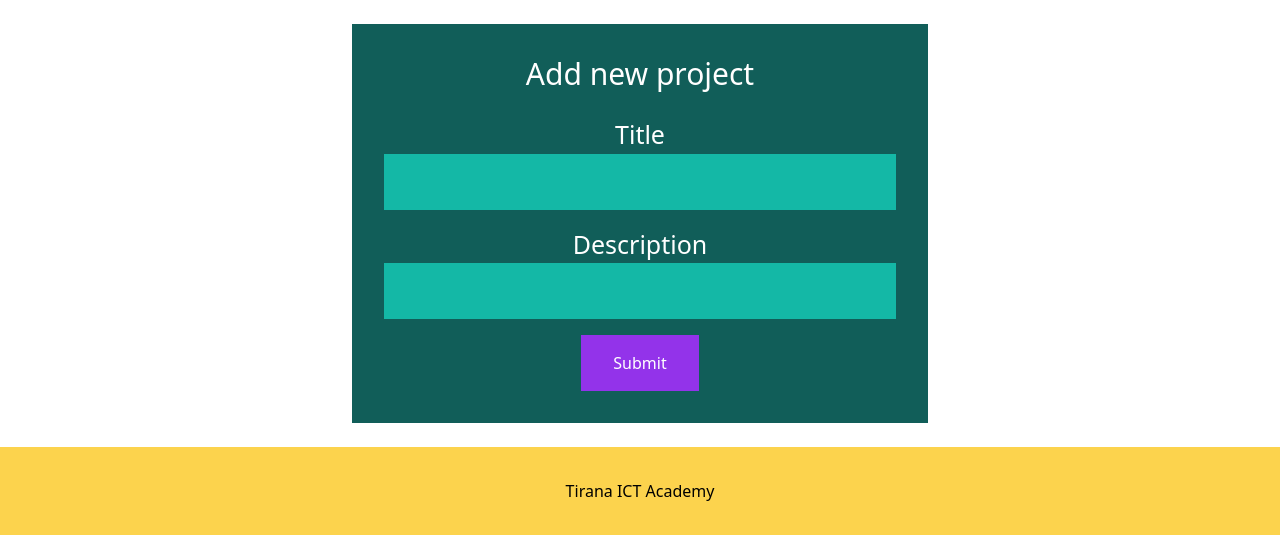
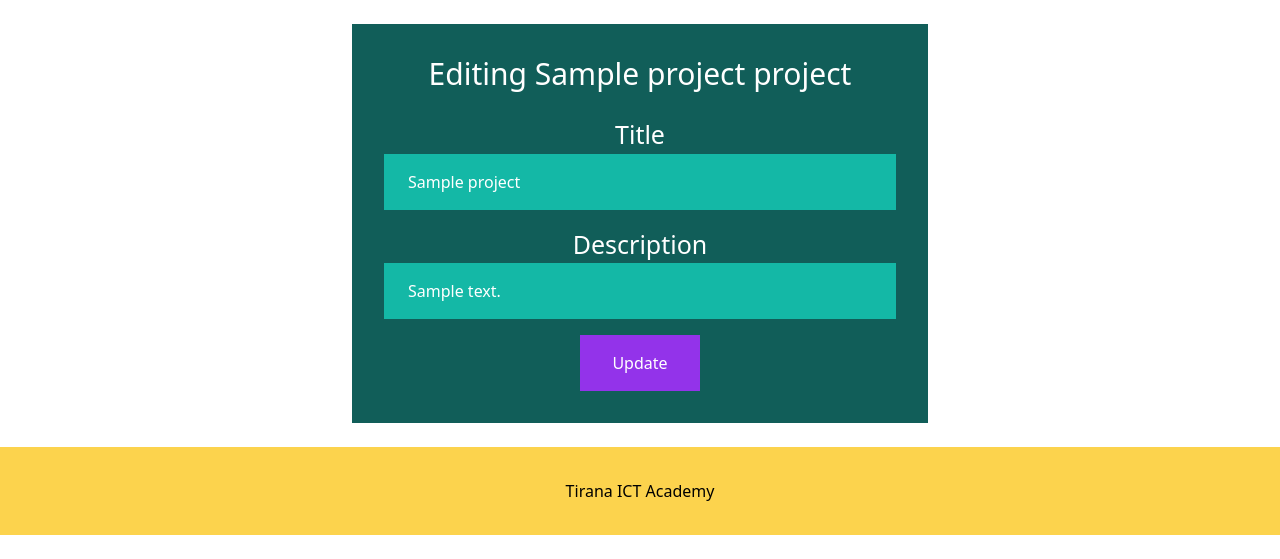
Before and after one commit to klajdispahiu/superstar, a Django app: page /projects/edit/1/ in a window 1280 px wide. Shown: the part 76-635 px from the top of the page. Run offline with Django 5.2, Linux system fonts and the light colour scheme; a user stored in the database is signed in; tables that the repository leaves empty hold one stand-in row (values such as "Sample post"); some libraries are stand-ins or nearby versions.

Commit message:
02.02.2024

```diff
--- a/superstar/projects/templates/projects/project_edit.html
+++ b/superstar/projects/templates/projects/project_edit.html
@@ -7,19 +7,19 @@
         <h1 class="p-3 bg-green-300 text-[25px] font-bold mb-5">Project was updated successfully</h1>
     {% endif %}
 
-    <h1 class="text-3xl text-white">Edit {{ selected_project.name }} project</h1>
+    <h1 class="text-3xl text-white">Editing {{ selected_project.name }} project</h1>
 
-    <form class="mt-6 px-8 space-y-4" method="post" action="{% url 'project_edit' %}">
+    <form class="mt-6 px-8 space-y-4" method="post" action="{% url 'project_edit' selected_project.id %}">
         {% csrf_token %}
 
         <div>
             <label class="text-white text-[25px]">Title</label><br>
-            <input name="title" type="text" class="w-full py-4 px-6 bg-teal-500 text-white">
+            <input name="title" type="text" value="{{selected_project.name}}" class="w-full py-4 px-6 bg-teal-500 text-white">
         </div>
 
         <div>
             <label class="text-white text-[25px]">Description</label><br>
-            <input name="description" type="text" class="w-full py-4 px-6 bg-teal-500 text-white">
+            <input name="description" type="text" value="{{selected_project.description}}" class="w-full py-4 px-6 bg-teal-500 text-white">
         </div>
 
         <div>
--- a/superstar/projects/templates/projects/projects.html
+++ b/superstar/projects/templates/projects/projects.html
@@ -9,7 +9,7 @@
         </div>
         <div class="flex w-[50%] justify-evenly">
             <h2>Pershkrimi i projektit </h2>
-            <h2>Data e krijimit </h2>
+            <h2>Perditesimi i fundit </h2>
         </div>
     </div>
     {% for project in projects %}
@@ -19,7 +19,7 @@
         </div>
         <div class="flex w-[50%] justify-evenly">
             <h2 class="w-[150px] overflow-hidden whitespace-nowrap">{{project.description}}</h2>
-            <h2>{{project.created_at}}</h2>
+            <h2>{{project.updated_at}}</h2>
         </div>
     </div>
     {% endfor %}
--- a/superstar/projects/urls.py
+++ b/superstar/projects/urls.py
@@ -6,5 +6,6 @@ urlpatterns = [
     path('projects/create/', views.create_project, name='create_project'),
     path('projects/details/<str:project_id>/', views.project_details, name='project_details'),
     path('projects/delete/<str:project_id>/', views.project_delete, name='project_delete'),
+    path('projects/edit/', views.project_edit, name='project_edit'),
     path('projects/edit/<str:project_id>/', views.project_edit, name='project_edit'),
 ]
--- a/superstar/projects/views.py
+++ b/superstar/projects/views.py
@@ -57,21 +57,22 @@ def project_delete(request, project_id):
 
 @login_required
 def project_edit(request, project_id):
-    object_edited=False
+    selected_project = Project.objects.get(id=project_id)
 
     if request.method == 'POST':
         project_title = request.POST.get('title')
         project_description = request.POST.get('description')
-        project_owner = request.user
 
         if project_title != "" and project_description != "":
-            Project.objects.create(name=project_title, description=project_description, created_by=project_owner)
-            object_edited=True
+            selected_project.name = project_title
+            selected_project.description = project_description
+            selected_project.save()
+            return redirect('/projects/list/')
 
     return render(
         request,
-        'projects/create_project.html',
+        'projects/project_edit.html',
         {
-            'object_edited': object_edited
+            "selected_project": selected_project
         }
     )
--- a/superstar/superstar/settings.py
+++ b/superstar/superstar/settings.py
@@ -109,7 +109,7 @@ AUTH_USER_MODEL = 'account.User'
 
 LANGUAGE_CODE = 'en-us'
 
-TIME_ZONE = 'UTC'
+TIME_ZONE = 'Etc/GMT-1'
 
 USE_I18N = True
 
```
Also changed, not shown: superstar/projects/templates/projects/project_details.html (+8 -3 lines).
